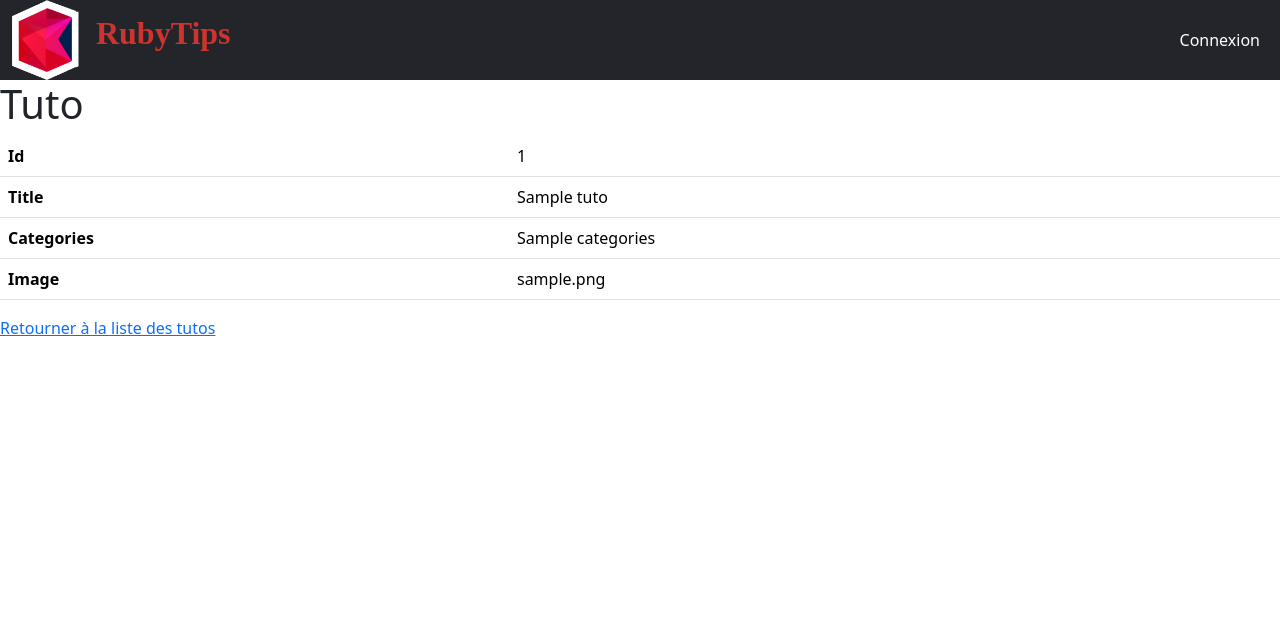
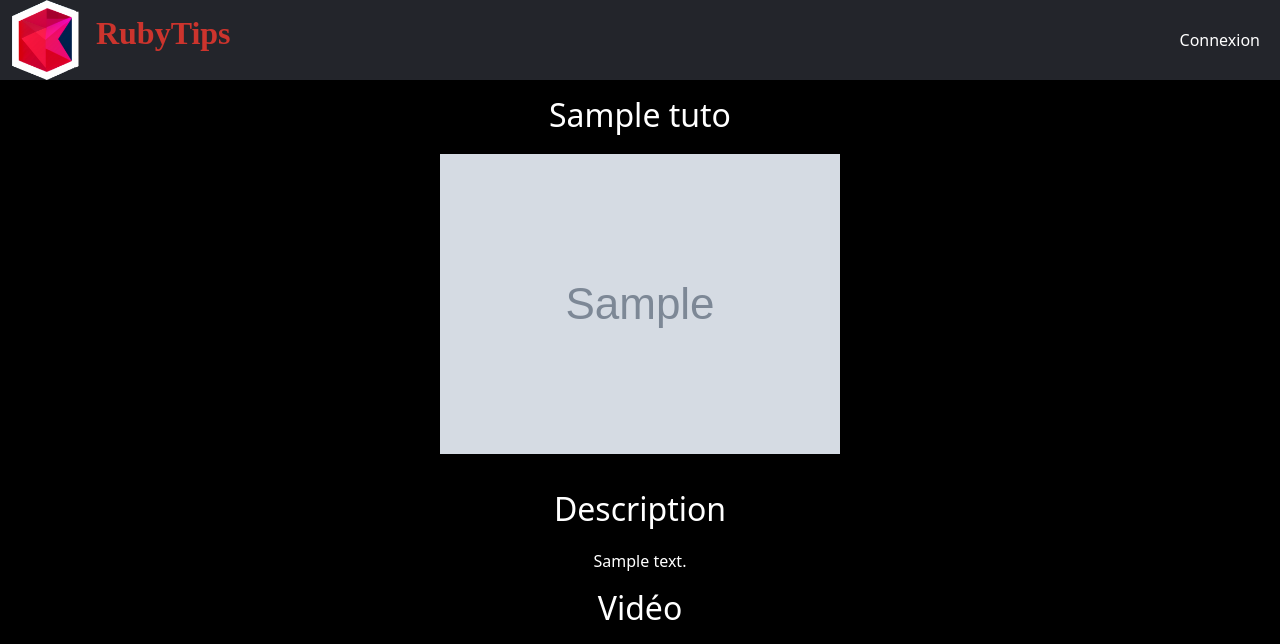
Before and after one commit to romainMeteye/RubyTips, a Symfony app: template templates/tuto/show.html.twig in a window 1280 px wide. Shown: the top 644 px of the page. Before the commit the page ends 336 px from the top, so only its background shows below. Run offline with Twig, Linux system fonts and the light colour scheme; the template is opened without the code that fills it: most values are stand-ins (such as "Sample title", 1, 10 or a date in 2020); grey boxes marked "Sample" are stand-in pictures; some libraries are stand-ins or nearby versions.

Commit message:
Update front

```diff
--- /dev/null
+++ b/public/css/tutoshow.css
@@ -0,0 +1,112 @@
+
+body, html {
+    overflow-x: hidden;
+    width: 100%;
+}
+body {
+    background-color: #000;
+    color: white;
+}
+.tuto-page {
+    color: white;
+    text-align: center;
+}
+
+.admin-buttons {
+    display: flex;
+    justify-content: center;
+    margin-bottom: 20px;
+}
+
+.admin-btn {
+    background-color: #3498db;
+    color: white;
+    padding: 10px 20px;
+    margin: 0 10px;
+    text-decoration: none;
+    border-radius: 4px;
+}
+
+.tuto-title {
+    font-size: 2rem;
+    margin-bottom: 20px;
+}
+
+.tuto-image-detail {
+    max-width: 100%;
+    height: auto;
+    margin-bottom: 20px;
+}
+
+.tuto-content {
+    max-width: 800px;
+    margin: 0 auto;
+}
+
+.tuto-video {
+    max-width: 100%;
+    margin-bottom: 20px;
+}
+
+.back-button, .validate-button {
+    background-color: #f39c12;
+    color: white;
+    padding: 10px 20px;
+    margin-top: 20px;
+    border: none;
+    border-radius: 4px;
+    cursor: pointer;
+}
+
+.validate-button {
+    display: block;
+    margin: 20px auto;
+}
+.tuto-title, .tuto-content h2 {
+    font-size: 2rem;
+    margin-bottom: 20px;
+    margin-top: 2vh;
+}
+.delete-button {
+    background-color: red;
+    color: white;
+    border: none;
+    padding: 10px 20px;
+    cursor: pointer;
+}
+.tuto-video {
+    max-width: 100%;
+    min-width: 640px;
+    margin-bottom: 20px;
+}
+
+/* Style pour la liste de tutoriels de l'historique */
+.tuto-history-list {
+    list-style: none;
+    padding: 0;
+    margin: 0;
+}
+
+/* Style pour chaque élément de la liste de l'historique */
+.tuto-history-item {
+    font-size: 1.5em;
+    margin-bottom: 15px;
+    background-color: #444;
+    padding: 10px;
+    border-radius: 5px;
+}
+
+/* Style pour les liens dans la liste de l'historique */
+.tuto-history-link {
+    text-decoration: none;
+    color: white;
+    display: block;
+    padding: 5px;
+    border-radius: 5px;
+    transition: background-color 0.3s ease;
+}
+
+/* Style pour les liens survolés dans la liste de l'historique */
+.tuto-history-link:hover {
+    background-color: #555;
+}
--- a/src/Controller/TutoController.php
+++ b/src/Controller/TutoController.php
@@ -38,7 +38,6 @@ public function new(Request $request, TutoRepository $tutoRepository): Response
         $imageFile = $tuto->getImageFile();
 
         if ($imageFile) {
-            $filesystem = new Filesystem();
             $imageFilename = md5(uniqid()).'.'.$imageFile->guessExtension();
 
             $imageFile->move(
--- a/templates/tuto/show.html.twig
+++ b/templates/tuto/show.html.twig
@@ -1,36 +1,36 @@
 {% extends 'base.html.twig' %}
-
-{% block title %}Tuto{% endblock %}
+{% block stylesheets %}
+    <link rel="stylesheet" href="{{ asset('css/tutoshow.css') }}">
+    {{ encore_entry_link_tags('app') }}
+{% endblock %}
+{% block title %}{{ tuto.Title }}{% endblock %}
 
 {% block body %}
-    <h1>Tuto</h1>
+    <div class="tuto-page">
+        {% if is_granted('ROLE_ADMIN') %}
+            <div class="admin-buttons">
+                <a href="{{ path('app_tuto_edit', {'id': tuto.id}) }}" class="admin-btn">Modifier</a>
+                <button type="submit" class="delete-button">Supprimer</button>
 
-    <table class="table">
-        <tbody>
-            <tr>
-                <th>Id</th>
-                <td>{{ tuto.id }}</td>
-            </tr>
-            <tr>
-                <th>Title</th>
-                <td>{{ tuto.Title }}</td>
-            </tr>
-            <tr>
-                <th>Categories</th>
-                <td>{{ tuto.Categories ? tuto.Categories|join(', ') : '' }}</td>
-            </tr>
-            <tr>
-                <th>Image</th>
-                <td>{{ tuto.image }}</td>
-            </tr>
-        </tbody>
-    </table>
+            </div>
+        {% endif %}
 
-    <a href="{{ path('app_home') }}">Retourner à la liste des tutos</a>
+        <h1 class="tuto-title">{{ tuto.Title }}</h1>
 
-    {# Afficher les boutons "edit" et "delete" seulement si l'utilisateur est un admin #}
-    {% if is_granted('ROLE_ADMIN') %}
-        <a href="{{ path('app_tuto_edit', {'id': tuto.id}) }}">edit</a>
-        {{ include('tuto/_delete_form.html.twig') }}
-    {% endif %}
+        <div class="tuto-detail">
+            <img src="{{ asset('uploads/' ~ tuto.image) }}" alt="{{ tuto.Title }}" class="tuto-image-detail">
+            <div class="tuto-content">
+                <h2>Description</h2>
+                <p>{{ tuto.Description }}</p>
+
+                <h2>Vidéo</h2>
+                <video controls class="tuto-video">
+                    <source src="https://youtu.be/7VFyu5nXIIg" type="video/mp4">
+                </video>
+            </div>
+        </div>
+        <button class="validate-button">Valider le tuto</button>
+        <a href="{{ path('app_home') }}" class="back-button">Retourner à la liste des tutos</a>
+
+    </div>
 {% endblock %}
```
Also changed, not shown: public/css/main.css (+16 -13 lines), templates/base.html.twig (+0 -1 lines), templates/history/index.html.twig (+7 -4 lines), templates/home/index.html.twig (+14 -9 lines), templates/tuto/index.html.twig (+6 -8 lines).
